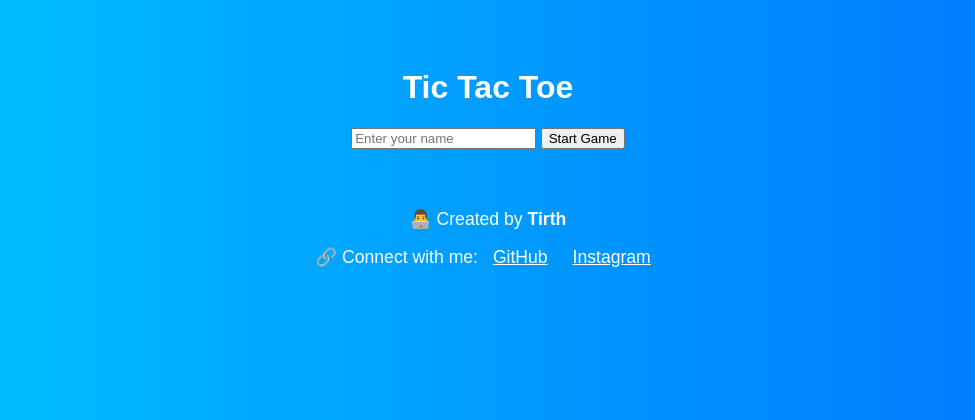
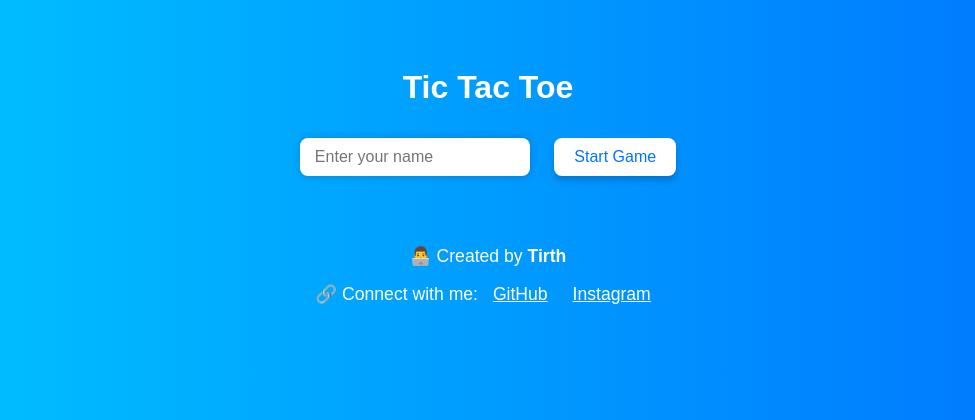
Before and after one commit to TirthPatel006/TicTacToe, a Flask app: page / in a window 1280 px wide. Shown: the top 420 px of the page, without its empty margins (152-1127 px from the left). Run offline with Flask 3, Linux system fonts and the light colour scheme.

Commit message:
Update index.html

```diff
--- a/templates/index.html
+++ b/templates/index.html
@@ -4,6 +4,43 @@
   <meta charset="UTF-8">
   <title>Tic Tac Toe</title>
   <style>
+    input[type="text"] {
+  padding: 10px 15px;
+  font-size: 1em;
+  border: none;
+  border-radius: 8px;
+  margin: 10px;
+  width: 200px;
+  box-shadow: 0 0 10px rgba(0,0,0,0.2);
+  outline: none;
+  transition: all 0.3s ease;
+}
+
+input[type="text"]:focus {
+  box-shadow: 0 0 15px rgba(255,255,255,0.5);
+  background-color: #e0f7ff;
+  color: black;
+}
+
+button {
+  padding: 10px 20px;
+  font-size: 1em;
+  background-color: white;
+  color: #0072ff;
+  border: none;
+  border-radius: 8px;
+  cursor: pointer;
+  margin: 10px;
+  box-shadow: 0 4px 6px rgba(0,0,0,0.2);
+  transition: all 0.3s ease;
+}
+
+button:hover {
+  background-color: #e6f2ff;
+  transform: scale(1.05);
+  box-shadow: 0 6px 12px rgba(0,0,0,0.3);
+}
+
     body {
       background: linear-gradient(to right, #00c6ff, #0072ff);
       font-family: Arial, sans-serif;
```
